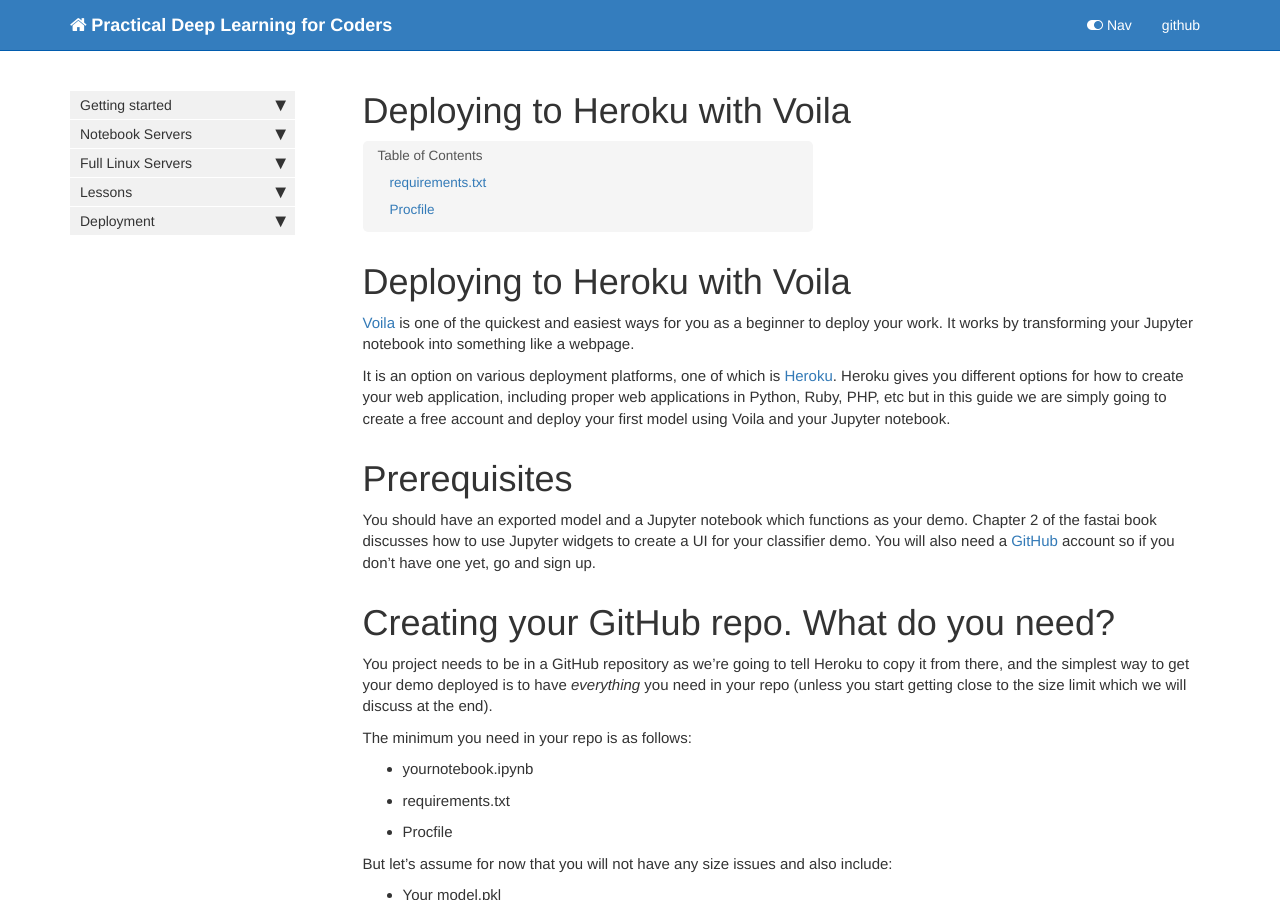
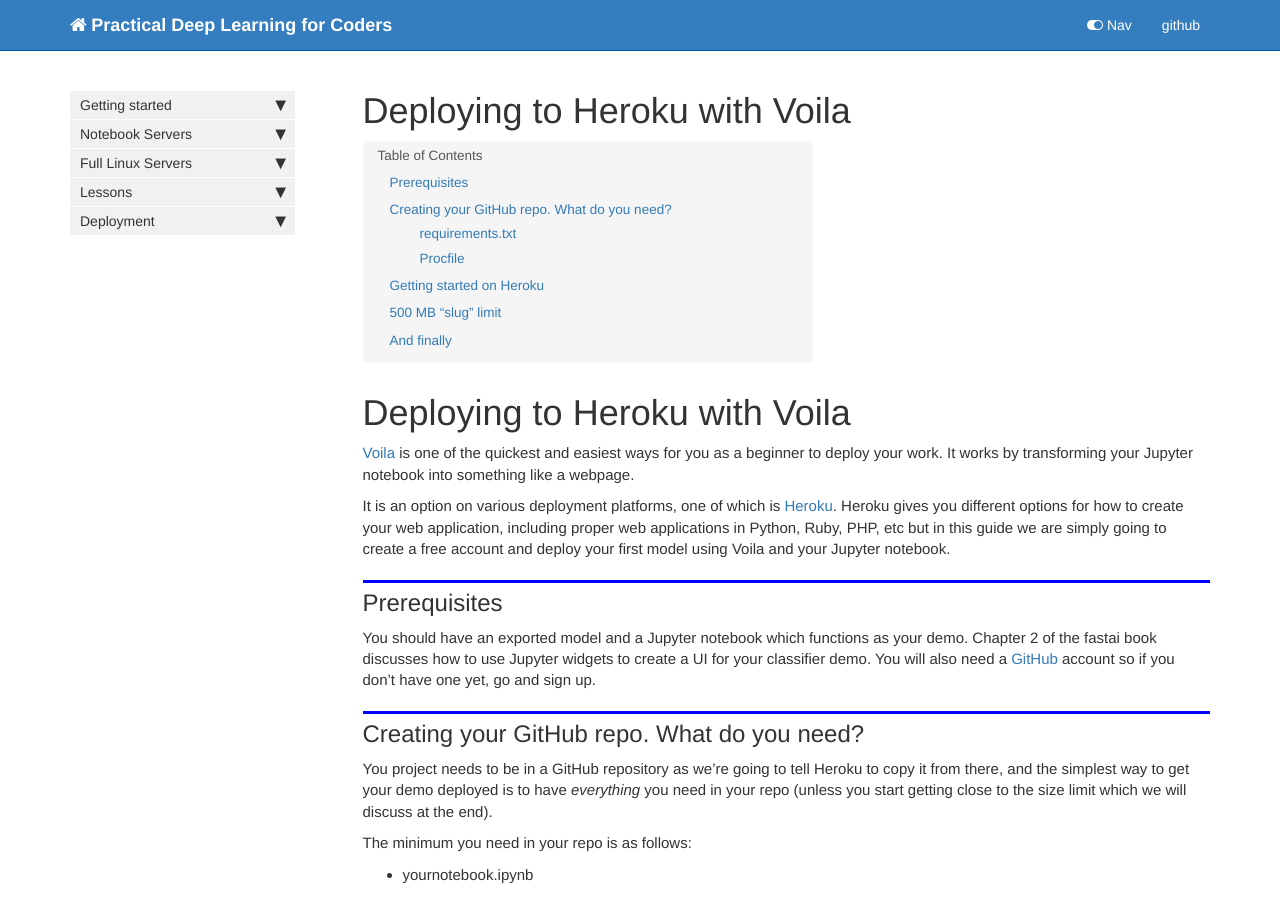
Before and after one commit to fastai/course20, a Jekyll site: the page built from docs/deployment_heroku_voila.md, in a window 1280 px wide and 900 px high. Built offline with Jekyll 4.4.1, drawn with Linux system fonts in a browser that asks for light colours; nearby versions of some CDN libraries; our own code applies the rules of GitHub Pages for plain Markdown files; comment, search, counter and statistics services are not loaded.

Commit message:
Update deployment_heroku_voila.md

````diff
--- a/docs/deployment_heroku_voila.md
+++ b/docs/deployment_heroku_voila.md
@@ -7,11 +7,11 @@
 to create your web application, including proper web applications in Python, Ruby, PHP, etc but in this guide we are simply going to create a
 free account and deploy your first model using Voila and your Jupyter notebook.
 
-# Prerequisites
+## Prerequisites
 
 You should have an exported model and a Jupyter notebook which functions as your demo. Chapter 2 of the fastai book discusses how to use Jupyter widgets to create a UI for your classifier demo. You will also need a [GitHub](https://github.com/) account so if you don't have one yet, go and sign up.
 
-# Creating your GitHub repo. What do you need?
+## Creating your GitHub repo. What do you need?
 
 You project needs to be in a GitHub repository as we're going to tell Heroku to copy it from there, and the simplest way to get your demo deployed is to have *everything* you need in your repo (unless you start getting close to the size limit which we will discuss at the end).
 
@@ -58,7 +58,7 @@
 
 If you use the first option and specify a notebook name, your Heroku app will automatically load and run that notebook. If you want to host multiple demos at the same time, use the second option. If you do this then when somebody goes to the root of your Heroku app they will simply see a list of notebooks which they can click to run, but if you want to make this more inviting you can always provide a "homepage" named something obvious like README.ipynb or default.ipynb.
 
-# Getting started on Heroku
+## Getting started on Heroku
 
 Now you've got everything you need in GitHub, lets get it onto Heroku.
 
@@ -71,7 +71,7 @@
 
 If you choose automatic deployment or press the `Deploy Branch` button now you'll see a build progress list as it gathers all of the libraries you need and compliles the server image we talked about earlier. Expect this to take a couple of minutes. Eventually you should see "https://yourappname.herokuapp.com/ deployed to Heroku" and your app is now ready to share with the world.
 
-# 500 MB "slug" limit
+## 500 MB "slug" limit
 
 Heroku limits the size of the final "slug" as they call it (the server image they create) to 500 MB, and that includes all of the libraries you use along with all of *their* dependancies, so what you thought was quite a small project, may well be closer to the limit than you expected.
 
@@ -86,6 +86,6 @@
 learner = load_learner(Path("."), "model.pkl")
 ```
 
-# And finally
+## And finally
 
 Don't forget to post your work on the [forum](https://forums.fast.ai/) in the [Share your V2 projects here](https://forums.fast.ai/t/share-your-v2-projects-here/65757/224) thread!
````
